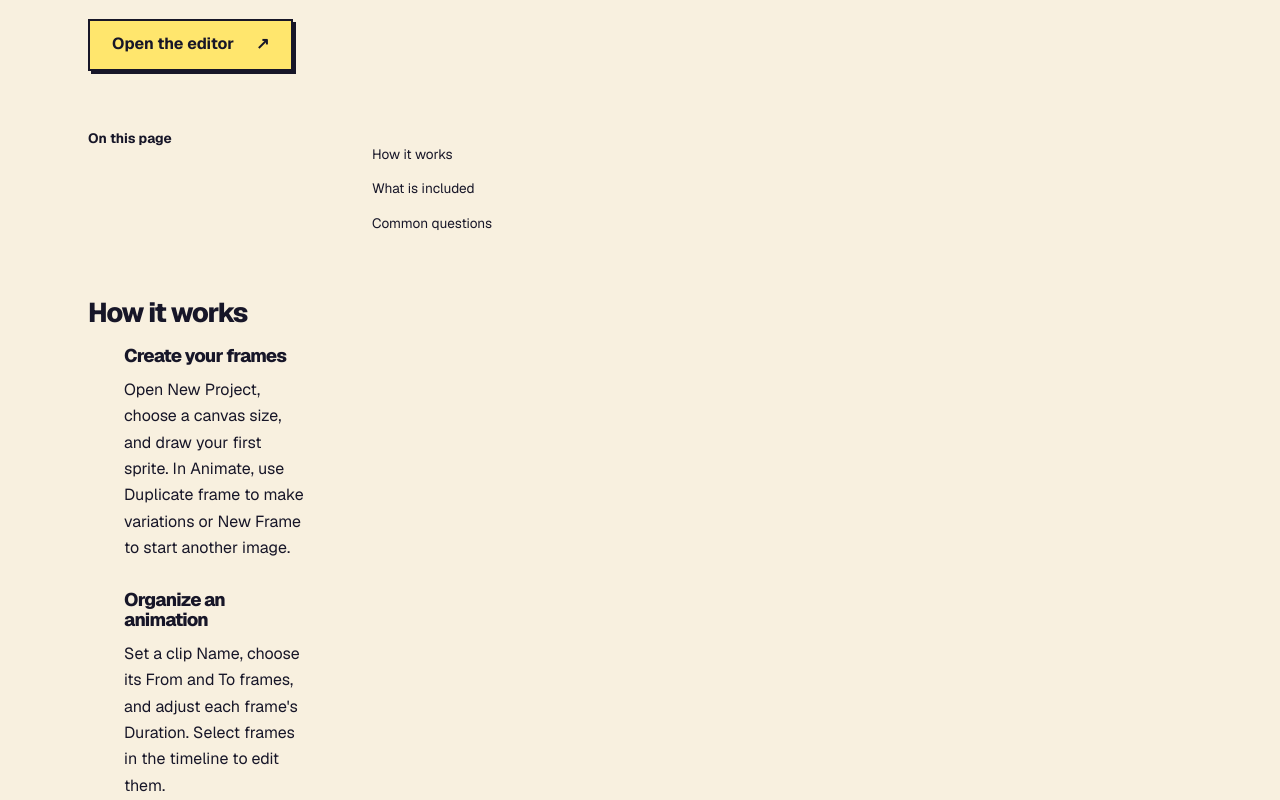
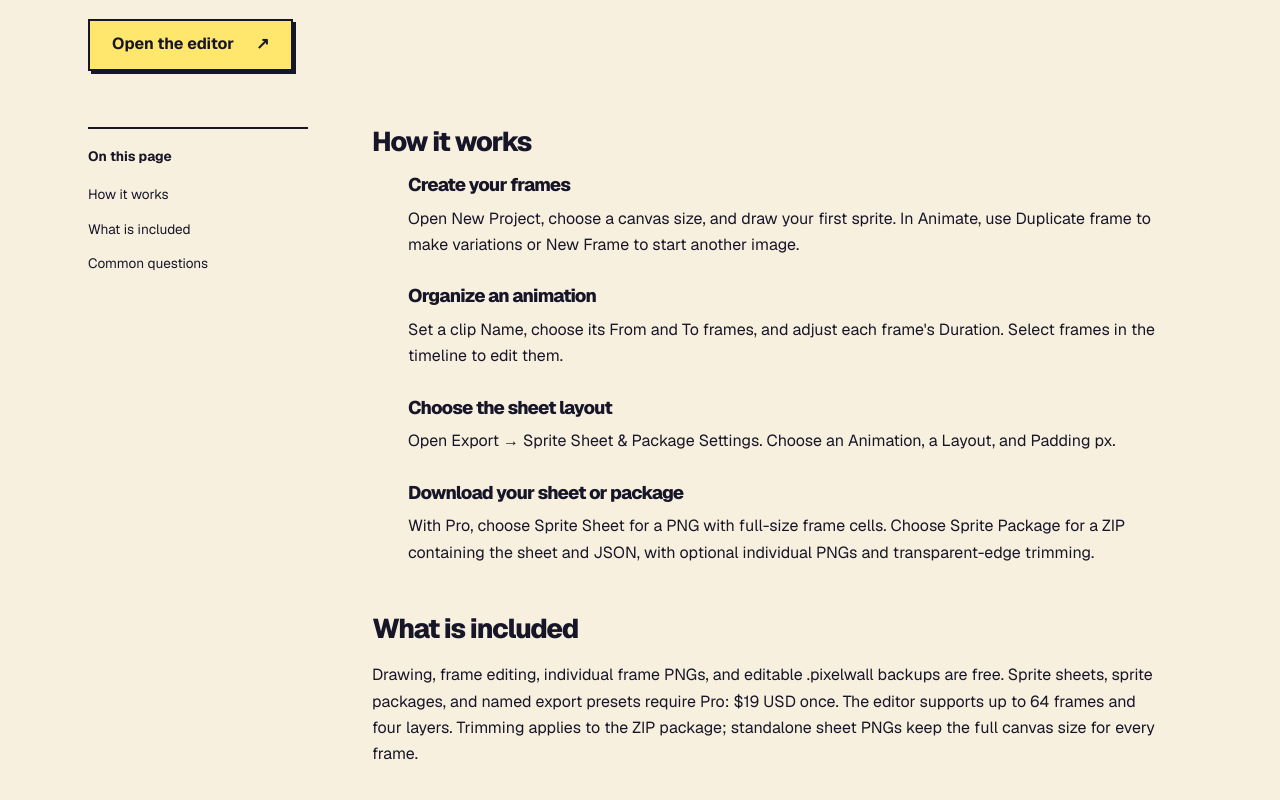
Before and after one commit to caplockequity/pixel_wall, a Next.js app: page /sprite-sheet-maker in a window 1280 px wide. Shown: the part 540-1340 px from the top of the page. Built offline with nearby package versions, Linux system fonts and the light colour scheme.

Commit message:
Fix guide articles collapsing into the sidebar

```diff
--- a/app/(public)/document.tsx
+++ b/app/(public)/document.tsx
@@ -15,8 +15,8 @@ export function DocumentPage({ page }: { page: ContentPage }) {
     <header className="document-header"><p className="eyebrow">{page.eyebrow}</p><h1>{page.title}</h1><p className="lede">{page.intro}</p>{!['privacy', 'terms'].includes(page.slug) && <a className="site-button" href="/editor">Open the editor <span aria-hidden="true">↗</span></a>}</header>
     {page.slug === "pricing" && <PricingTable />}
     <div className="document-body">
-      <aside className="contents"><strong>On this page</strong><nav aria-label="On this page">{page.sections.map((section) => <a key={section.heading} href={`#${sectionId(section.heading)}`}>{section.heading}</a>)}{page.faqs?.length ? <a href="#questions">Common questions</a> : null}</nav></aside>
-      <article>
+      <aside className="document-toc"><strong>On this page</strong><nav aria-label="On this page">{page.sections.map((section) => <a key={section.heading} href={`#${sectionId(section.heading)}`}>{section.heading}</a>)}{page.faqs?.length ? <a href="#questions">Common questions</a> : null}</nav></aside>
+      <article className="document-article">
         {page.sections.map((section) => <section className="article-section" key={section.heading} id={sectionId(section.heading)}>
           <h2>{section.heading}</h2>
           {section.paragraphs?.map((paragraph) => <p key={paragraph}>{paragraph}</p>)}
--- a/app/(public)/public.css
+++ b/app/(public)/public.css
@@ -50,10 +50,11 @@
 .document-header { max-width: 820px; padding: 48px 0 56px; }
 .document-header .site-button { margin-top: 16px; }
 .document-body { display: grid; grid-template-columns: 220px minmax(0, 1fr); gap: 64px; }
-.contents { align-self: start; position: sticky; top: 24px; border-top: 2px solid #171628; padding-top: 16px; font-size: .85rem; }
-.contents nav { display: flex; flex-direction: column; gap: 12px; margin-top: 16px; }
-.contents a { text-decoration: none; }
-.contents a:hover { text-decoration: underline; }
+.document-toc { display: block; min-width: 0; align-self: start; position: sticky; top: 24px; border-top: 2px solid #171628; padding-top: 16px; font-size: .85rem; }
+.document-toc nav { display: flex; flex-direction: column; gap: 12px; margin-top: 16px; }
+.document-toc a { text-decoration: none; }
+.document-toc a:hover { text-decoration: underline; }
+.document-article { min-width: 0; }
 .article-section { margin-bottom: 48px; scroll-margin-top: 24px; max-width: 75ch; overflow-wrap: anywhere; }
 .article-section h2 { font-size: 1.7rem; }
 .article-section ul { padding-left: 1.4em; }
@@ -82,6 +83,6 @@
 .guide-card h2 { font-size: 1.65rem; }
 .skip-link { position: absolute; left: 16px; top: -100px; z-index: 100; padding: 12px 20px; background: #ffe66d; border: 2px solid #171628; }
 .skip-link:focus { top: 12px; }
-@media (max-width: 800px) { .home-hero { gap: 36px; } .document-body { grid-template-columns: 1fr; gap: 32px; } .contents { position: static; } .contents nav { flex-direction: row; flex-wrap: wrap; } .related-links { grid-template-columns: 1fr 1fr; } }
+@media (max-width: 800px) { .home-hero { gap: 36px; } .document-body { grid-template-columns: 1fr; gap: 32px; } .document-toc { position: static; } .document-toc nav { flex-direction: row; flex-wrap: wrap; } .related-links { grid-template-columns: 1fr 1fr; } }
 @media (max-width: 640px) { .site-header { min-height: 78px; gap: 16px; flex-wrap: wrap; padding-block: 16px; } .site-header nav { gap: 16px; } .site-brand { font-size: 1.15rem; } .home-hero, .saving-section, .home-pricing, .price-grid, .workflow-grid, .guide-grid { grid-template-columns: 1fr; } .hero-art { max-width: 400px; } .home-section { padding-block: 40px; } .home-hero h1 { font-size: 3.7rem; } .document-header { padding-block: 36px; } .site-footer { grid-template-columns: 1fr 1fr; } .site-footer > div:first-child { grid-column: 1 / -1; } .related-links { grid-template-columns: 1fr; } .price-summary { justify-self: start; } }
 @media (prefers-reduced-motion: reduce) { .site-button { transition: none; } }
```
